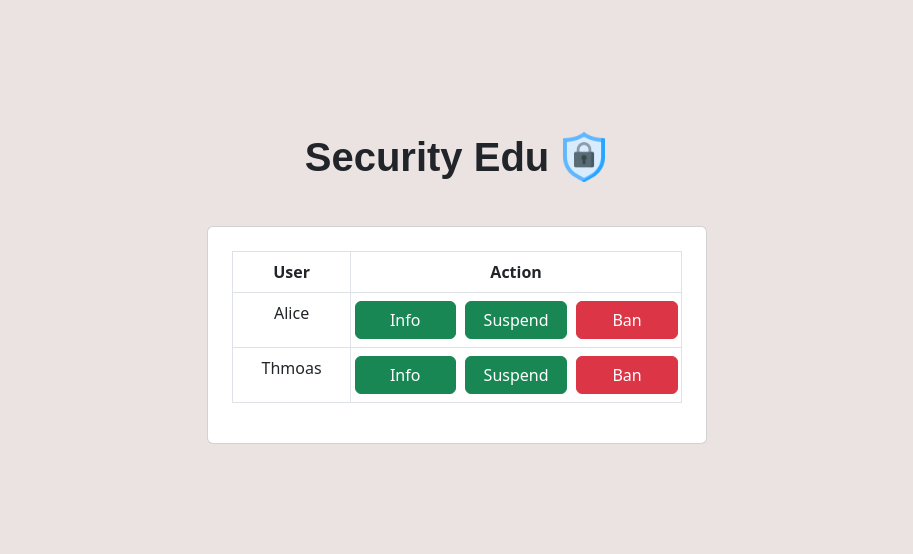
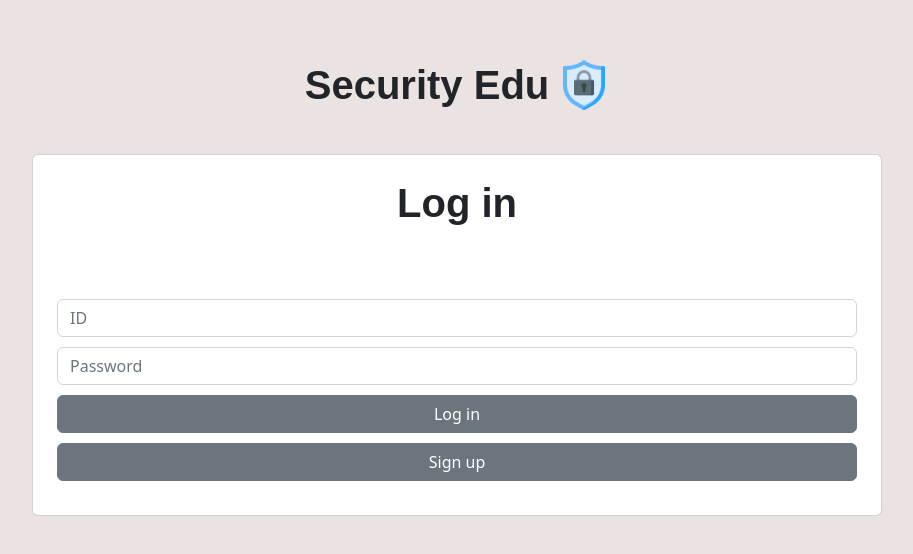
Before and after one commit to skkuse/2023spring_41class_team2, a React (Create React App) app in the folder frontend/: page / in a window 1280 px wide. Shown: the part 112-666 px from the top of the page, without its empty margins (183-1096 px from the left). Built offline with nearby package versions, Linux system fonts and the light colour scheme.

Commit message:
feat: Login & Signup page

```diff
--- a/frontend/src/App.tsx
+++ b/frontend/src/App.tsx
@@ -4,14 +4,16 @@ import Mypage from './components/MyPage'
 import Admin from './components/Admin'
 import ManageUser from './components/ManageUser'
 import ManageProblem from './components/ManageProblem'
+import LoginPage from './components/LoginPage'
 import { Counter } from './features/counter/Counter';
 import './App.css';
 
 const App: React.FC = () => {
   //return <Mypage />;
-  return <ManageUser/>;
+  // return <ManageUser/>;
   //return <ManageProblem/>;
   //return <Admin />;
+  return <LoginPage/>;
 };
 
 export default App;
--- a/frontend/src/components/LoginPage.tsx
+++ b/frontend/src/components/LoginPage.tsx
@@ -16,12 +16,10 @@ const LoginPage: React.FC = () => {
                 <h1 style={{ fontWeight: 'bold', fontFamily: 'Arial, sans-serif', display: 'inline' }}>Log in</h1>
               </div>
               <div className="text-center mt-5">
-                <Button variant="secondary" style={{ width: '100%', minWidth: '100px', marginBottom:'10px' }}>Change Username</Button>
-                <Button variant="secondary" style={{ width: '100%', minWidth: '100px', marginBottom:'10px' }}>Change password</Button>
-                <Button variant="secondary" style={{ width: '100%', minWidth: '100px', marginBottom:'10px' }}>My credit</Button>
-                <Button variant="secondary" style={{ width: '100%', minWidth: '100px', marginBottom:'40px' }}>My Ranking</Button>
-
-                <Button variant="danger" style={{ width: '100%', minWidth: '400px', marginBottom:'100px'}}>Delete My Account</Button>
+                <Form.Control type="id" style={{ width: '100%', minWidth: '100px', marginBottom:'10px' }} placeholder="ID"></Form.Control>
+                <Form.Control type="password" style={{ width: '100%', minWidth: '100px', marginBottom:'10px' }} placeholder="Password"></Form.Control>
+                <Button variant="secondary" style={{ width: '100%', minWidth: '400px', marginBottom:'10px'}}>Log in</Button>
+                <Button variant="secondary" style={{ width: '100%', minWidth: '400px', marginBottom:'10px'}} type="submit">Sign up</Button>
               </div>
             </Card>
 
@@ -32,4 +30,4 @@ const LoginPage: React.FC = () => {
   );
 };
 
-export default MyPage;
+export default LoginPage;
```
